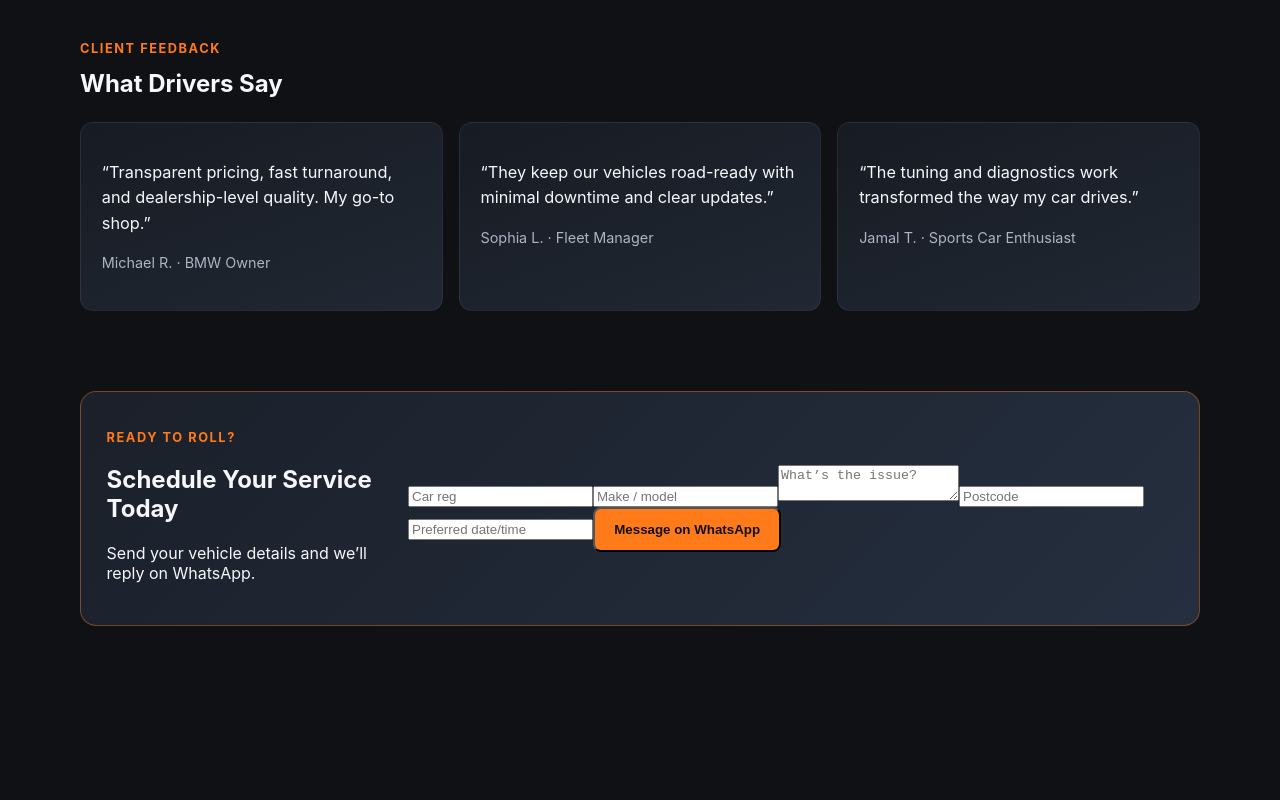
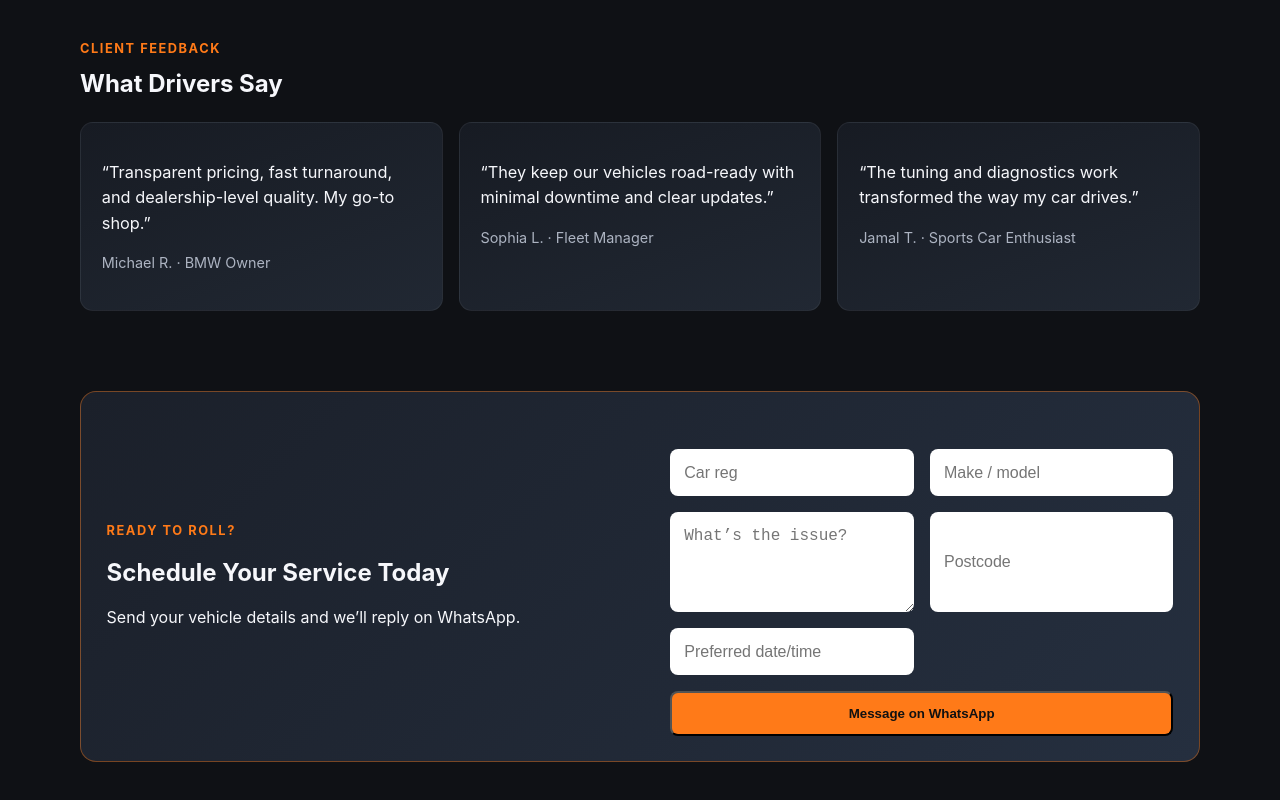
Before and after one commit to owenmatty/DarylMechanicVue, a Vue app: page / in a window 1280 px wide. Shown: the part 1294-2094 px from the top of the page. Before the commit the page ends 1984 px from the top, so only its background shows below. Built offline with nearby package versions, Linux system fonts and the light colour scheme.

Commit message:
Amended contact form

```diff
--- a/src/components/ContactCTA.vue
+++ b/src/components/ContactCTA.vue
@@ -51,3 +51,42 @@ async function submitEnquiry() {
   window.location.href = data.whatsappUrl;
 }
 </script>
+<style scoped>
+
+.contact-form {
+  display: grid;
+  grid-template-columns: 1fr 1fr;
+  gap: 1rem;
+  margin-top: 2rem;
+}
+
+.contact-form textarea {
+  min-height: 100px;
+  resize: vertical;
+}
+
+.contact-form textarea,
+.contact-form input {
+  width: 100%;
+  padding: 0.9rem;
+  border-radius: 8px;
+  border: none;
+  font-size: 1rem;
+}
+
+.contact-form button {
+  grid-column: span 2;
+}
+
+@media (max-width: 768px) {
+
+  .contact-form {
+    grid-template-columns: 1fr;
+  }
+
+  .contact-form button {
+    grid-column: span 1;
+  }
+}
+
+</style>
```
